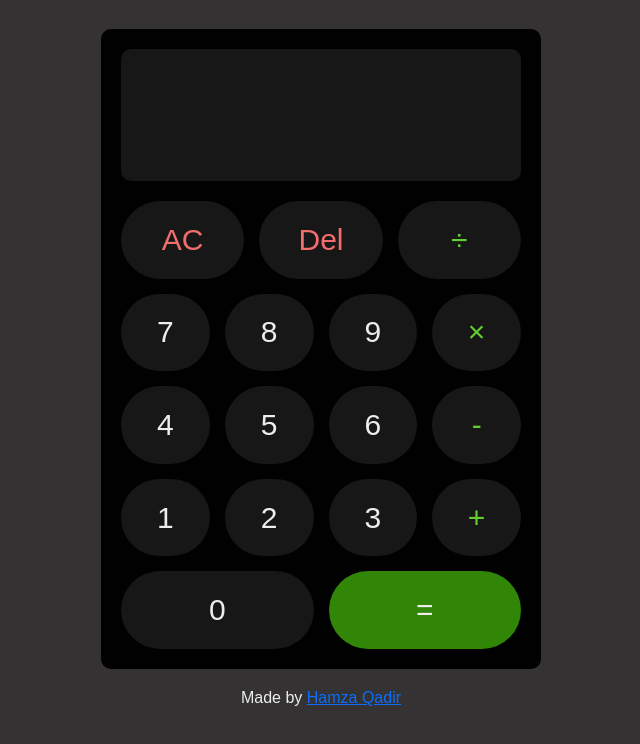
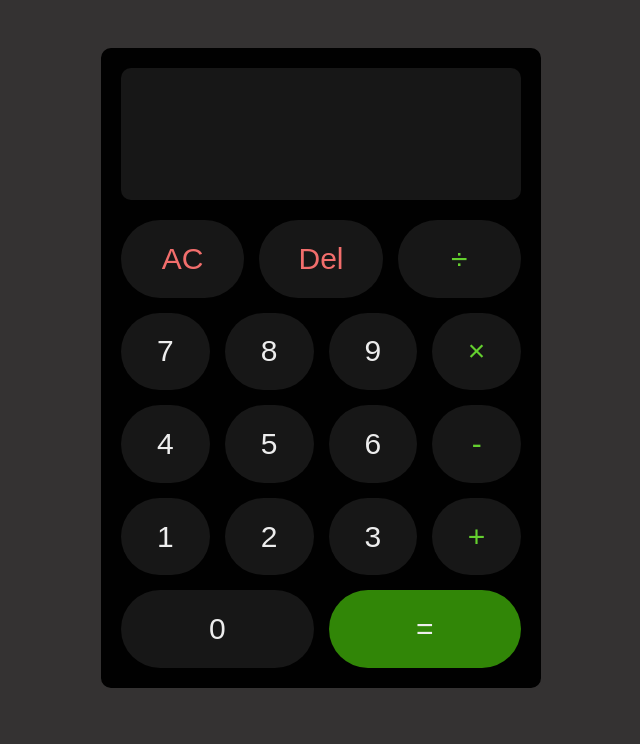
Before and after one commit to hmzq-404/web-calculator, a plain HTML site: page index.html in a window 1280 px wide. Shown: the whole page, without its empty margins (319-959 px from the left). Drawn offline with Linux system fonts and the light colour scheme.

Commit message:
Remove credits

```diff
--- a/index.html
+++ b/index.html
@@ -42,6 +42,5 @@
                 </div>
             </div>
         </div>
-        <div class="credit">Made by <a href="https://github.com/hmzq-404/">Hamza Qadir</a></div>
     </body>
 </html>
```
